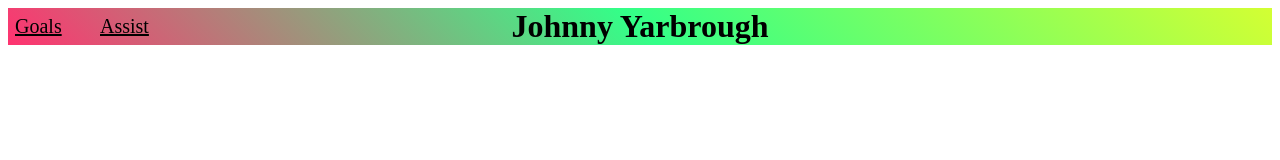
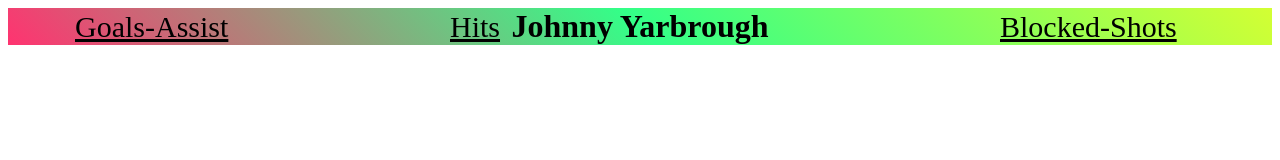
Before and after one commit to TommyYarbrough/Portfolio1, a plain HTML site: page foodmenu.html in a window 1280 px wide. Drawn offline with Linux system fonts and the light colour scheme.

Commit message:
Project for brother to help increase scouting oppertunities

```diff
--- a/foodmenu.css
+++ b/foodmenu.css
@@ -19,15 +19,13 @@
             }
             .goals {
                 position: fixed;
-                top: 15px;
-                left: 15px;
+                top: 10px;
+                left: 75px;
+                font-size: 30px;
 
             }
-            .assist {
-                position: fixed;
-                top: 15px;
-                left: 100px;
-            }
+
+
             a:hover {
                 transform: scale(1.1);
                 color: blue;
@@ -36,3 +34,25 @@
                     color: black;
                     font-size: 20px;
                 }
+                    #hits {
+                        position: fixed;
+                        top:10px;
+                        left: 450px;
+                        font-size: 30px;
+
+
+                    }
+                        #blocked-shots {
+                            position: fixed;
+                            top: 10px;
+                            left: 1000px;
+                            text-transform: capitalize;
+                            font-size: 30px;
+                        }
+                            #backchecking {
+                                position: fixed;
+                                font-size: 30px;
+                                left: 1300px;
+                                top: 10px;
+                                text-transform: capitalize;
+                            }
--- a/foodmenu.html
+++ b/foodmenu.html
@@ -14,8 +14,12 @@
 
 
 
-    <a href="#" target="_blank" class="goals">Goals</a>
-    <a href="#" taget="_blank" class="assist">Assist</a>
+    <a href="#" target="_blank" class="goals">Goals-Assist</a>
+        <a href="#" target="_blank" id="hits">Hits</a>
+        <a href="#" target="_blank" id="blocked-shots">blocked-shots</a>
+        <a href="#" target="_blank" id="backchecking">backchecking</a>
+
+
 
 
 </body>
```
